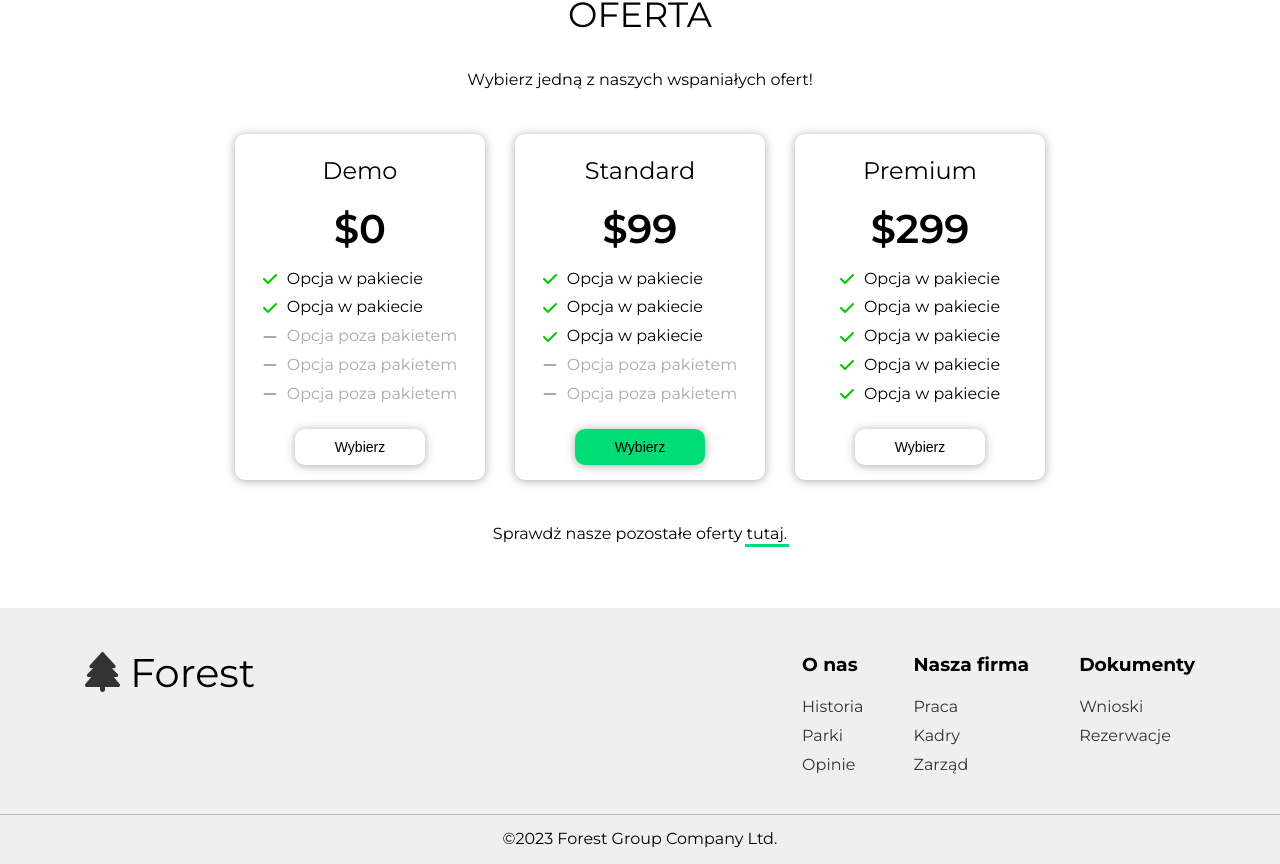
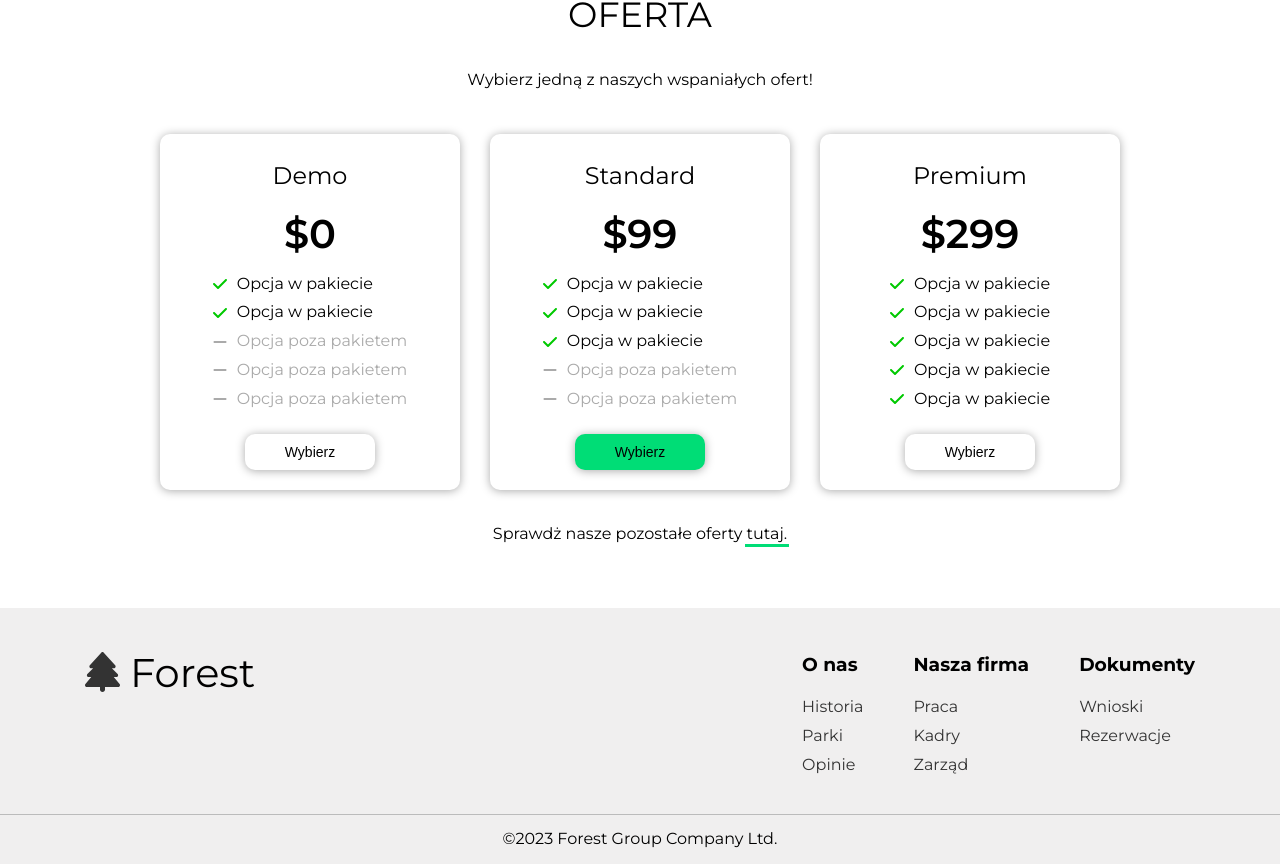
Before and after one commit to Emil-Domagala/First_page_in_vue, a Vue app: page /home in a window 1280 px wide. Shown: the part 1233-2097 px from the top of the page. Built offline with nearby package versions, Linux system fonts and the light colour scheme.

Commit message:
changed adding special class for card

```diff
--- a/innySposobNaKarty/BasicCardSecond.vue
+++ /dev/null
@@ -1,111 +0,0 @@
-<template>
-	<div class="card">
-		<div class="card-content-wrapper">
-			<p class="card__title">{{ title }}</p>
-			<p class="card__price">{{ price }}</p>
-			<div class="card__options--wrapper">
-				<div
-					class="card__option"
-					:class="{ 'card__option--disactive': !feature.status }"
-					v-for="feature in features"
-				>
-					<font-awesome-icon icon="fa-solid fa-check" v-if="feature.status" />
-					<font-awesome-icon icon="fa-solid fa-minus" v-if="!feature.status" />
-					<p>{{ feature.content }}</p>
-				</div>
-			</div>
-		</div>
-		<button class="card__btn" @click="youChose">Wybierz</button>
-	</div>
-</template>
-
-<script>
-export default {
-	props: ["title", "price", "features"],
-	methods:{
-		youChose(){
-			console.log('You chose: '+this.title);
-		}
-	}
-};
-</script>
-
-<style scoped>
-.card {
-	display: flex;
-	flex-direction: column;
-	align-items: center;
-	justify-content: space-between;
-	width: 100%;
-	min-width: 250px;
-	max-width: 300px;
-	padding: 2rem 3rem;
-	box-shadow: 0 1px 10px 0px #aaa;
-	border-radius: 10px;
-	transition: transform 0.4s;
-}
-
-/* .card:hover {
-	transform: scale(1.1);
-} */
-
-
-.card-content-wrapper {
-	display: flex;
-	flex-direction: column;
-	align-items: center;
-	margin-bottom: 2rem;
-}
-
-.card__title {
-	font-size: 2.4rem;
-	font-weight: 400;
-}
-
-.card__price {
-	font-size: 4rem;
-	font-weight: 600;
-}
-
-.card__option {
-	display: flex;
-	flex-direction: row;
-	align-items: center;
-	gap: 10px;
-}
-
-.card__option--disactive {
-	color: #aaa;
-}
-
-.fa {
-	font-size: 1.2rem;
-}
-
-.fa-check {
-	color: rgb(0, 201, 0);
-}
-
-.card__btn {
-	bottom: 0;
-	justify-self: flex-end;
-	font-size: 1.4rem;
-	padding: 1rem 4rem;
-	box-shadow: 0 1px 10px 0px #aaa;
-	border: none;
-	border-radius: 10px;
-	background-color: #fff;
-	transition:background-color 0.4s ;
-	cursor: pointer;
-}
-.card__btn:hover{
-	background-color: #ddd;
-}
-
-.card:nth-child(2) .card__btn {
-	background-color: rgb(0, 221, 118);
-}
-.card:nth-child(2) .card__btn:hover {
-	background-color: #00bb43;
-}
-</style>
--- a/src/App.vue
+++ b/src/App.vue
@@ -33,6 +33,7 @@ export default {
 						feature4: { content: "Opcja poza pakietem", status: false },
 						feature5: { content: "Opcja poza pakietem", status: false },
 					},
+					isSpecial: false,
 				},
 				{
 					title: "Standard",
@@ -44,6 +45,7 @@ export default {
 						feature4: { content: "Opcja poza pakietem", status: false },
 						feature5: { content: "Opcja poza pakietem", status: false },
 					},
+					isSpecial: true,
 				},
 				{
 					title: "Premium",
@@ -55,6 +57,7 @@ export default {
 						feature4: { content: "Opcja w pakiecie", status: true },
 						feature5: { content: "Opcja w pakiecie", status: true },
 					},
+					isSpecial: false,
 				},
 			],
 			allOffers: [
@@ -146,7 +149,6 @@ body {
 	font-family: "Montserrat", sans-serif;
 }
 
-
 section {
 	padding-bottom: 6rem;
 }
@@ -177,16 +179,15 @@ nav {
 	margin-bottom: 2rem;
 }
 
-.special-link{
+.special-link {
 	position: relative;
 	text-decoration: none;
 	color: #000;
 	z-index: 2;
-
 }
 
-.special-link::before{
-	content: '';
+.special-link::before {
+	content: "";
 	position: absolute;
 	bottom: -4px;
 	left: -2px;
@@ -197,8 +198,8 @@ nav {
 	z-index: -1;
 }
 
-.special-link:hover::before{
-height: calc(100% + 8px);
+.special-link:hover::before {
+	height: calc(100% + 8px);
 }
 
 .container {
--- a/src/components/ThePages/ContactPage.vue
+++ b/src/components/ThePages/ContactPage.vue
@@ -1,5 +1,5 @@
 <template>
-	<div class="contact">
+	<section class="contact" id="contact">
 		<h2 class="section-title">Kontakt</h2>
 
 		<div class="contact__wrapper">
@@ -79,7 +79,7 @@
 				</div>
 			</div>
 		</div>
-	</div>
+	</section>
 </template>
 
 <script>
--- a/src/components/ThePages/MainPage.vue
+++ b/src/components/ThePages/MainPage.vue
@@ -46,7 +46,17 @@
 		<div class="container">
 			<div class="offer-wrapper">
 				<p class="offer__text">Wybierz jedną z naszych wspaniałych ofert!</p>
-				<basic-card> </basic-card>
+				<div class="cards">
+					<basic-card
+						v-for="mainePageOffer in mainePageOffers"
+						:key="mainePageOffer.title"
+						:title="mainePageOffer.title"
+						:price="mainePageOffer.price"
+						:features="mainePageOffer.features"
+						:isSpecial="mainePageOffer.isSpecial"
+					>
+					</basic-card>
+				</div>
 				<p>
 					Sprawdż nasze pozostałe oferty
 					<router-link to="/offer" class="special-link">tutaj.</router-link>
@@ -62,11 +72,14 @@ export default {
 	components: {
 		BasicCard,
 	},
+	inject: ["mainePageOffers"],
+	methods:{
+		// const addingSpecialCard= for()
+	},
 };
 </script>
 
 <style scoped>
-
 /* header */
 .header-img {
 	position: relative;
@@ -185,7 +198,14 @@ export default {
 	margin-bottom: 4rem;
 }
 
-
+.cards {
+	display: flex;
+	flex-wrap: wrap;
+	gap: 3rem;
+	justify-content: center;
+	width: 100%;
+	margin-bottom: 3rem;
+}
 
 /* media */
 
@@ -217,5 +237,9 @@ export default {
 		font-size: 3rem;
 		padding: 2.5rem 10vw;
 	}
+
+	.cards {
+		flex-wrap: nowrap;
+	}
 }
 </style>
--- a/src/components/ThePages/OfferPage.vue
+++ b/src/components/ThePages/OfferPage.vue
@@ -1,13 +1,12 @@
 <template>
-	<div class="map">
+<section id="full-offer" class="full-offer">
+	<h2 class="section-title">Pełna oferta</h2>
 
-	</div>
+</section>
 </template>
 
 <style scoped>
-.map {
-	width: 100px;
-	height: 100px;
-	background-color: red;
+.full-offer {
+	margin: 4rem 0 10rem;
 }
 </style>
--- a/src/components/UI/BasicCard.vue
+++ b/src/components/UI/BasicCard.vue
@@ -1,60 +1,45 @@
 <template>
-	<div class="cards">
-		<div class="card" v-for="mainePageOffer in mainePageOffers">
+	<div class="card" :class="{ 'card-special': isSpecial }">
 		<div class="card-content-wrapper">
-				<p class="card__title">{{ mainePageOffer.title }}</p>
-				<p class="card__price">{{ mainePageOffer.price }}</p>
+			<p class="card__title">{{ title }}</p>
+			<p class="card__price">{{ price }}</p>
 			<div class="card__options--wrapper">
 				<div
 					class="card__option"
 					:class="{ 'card__option--disactive': !feature.status }"
-						v-for="feature in mainePageOffer.features"
+					v-for="feature in features"
 				>
 					<font-awesome-icon icon="fa-solid fa-check" v-if="feature.status" />
-						<font-awesome-icon
-							icon="fa-solid fa-minus"
-							v-if="!feature.status"
-						/>
+					<font-awesome-icon icon="fa-solid fa-minus" v-if="!feature.status" />
 					<p>{{ feature.content }}</p>
 				</div>
 			</div>
 		</div>
-			<button :name="mainePageOffer.title" class="card__btn" @click="youChose">
-				Wybierz
-			</button>
-		</div>
+		<button class="card__btn" @click="youChose">Wybierz</button>
 	</div>
 </template>
 
 <script>
 export default {
-	inject: ["mainePageOffers"],
+	props: ["title", "price", "features", "isSpecial"],
 	methods: {
 		youChose() {
-			console.log("You chose: " + event.target.name);
+			console.log("You chose: " + this.title);
 		},
 	},
 };
 </script>
 
 <style scoped>
-.cards {
-	display: flex;
-	flex-wrap: wrap;
-	gap: 3rem;
-	justify-content: center;
-	width: 100%;
-	margin-bottom: 4rem;
-}
 .card {
 	display: flex;
 	flex-direction: column;
 	align-items: center;
 	justify-content: space-between;
 	width: 100%;
-	min-width: 200px;
-	max-width: 250px;
-	padding: 1.5rem 2rem;
+	min-width: 250px;
+	max-width: 300px;
+	padding: 2rem 3rem;
 	box-shadow: 0 1px 10px 0px #aaa;
 	border-radius: 10px;
 	transition: transform 0.4s;
@@ -109,24 +94,17 @@ export default {
 	border: none;
 	border-radius: 10px;
 	background-color: #fff;
-	transition: background-color 0.4s, color 0.4s;
+	transition: background-color 0.4s;
 	cursor: pointer;
 }
 .card__btn:hover {
 	background-color: #ddd;
 }
 
-.card:nth-child(2) .card__btn {
+.card-special .card__btn {
 	background-color: rgb(0, 221, 118);
 }
-.card:nth-child(2) .card__btn:hover {
-	background-color: #2e8b57;
-	color: #fff;
-}
-
-@media (min-width: 768px) {
-	.cards {
-		flex-wrap: nowrap;
-	}
+.card-special .card__btn:hover {
+	background-color: #00bb43;
 }
 </style>
```
Also changed, not shown: innySposobNaKarty/BasicCardMaineSecond.vue (deleted, +0 -35 lines). Lines whose indentation alone changed are shown as unchanged.
